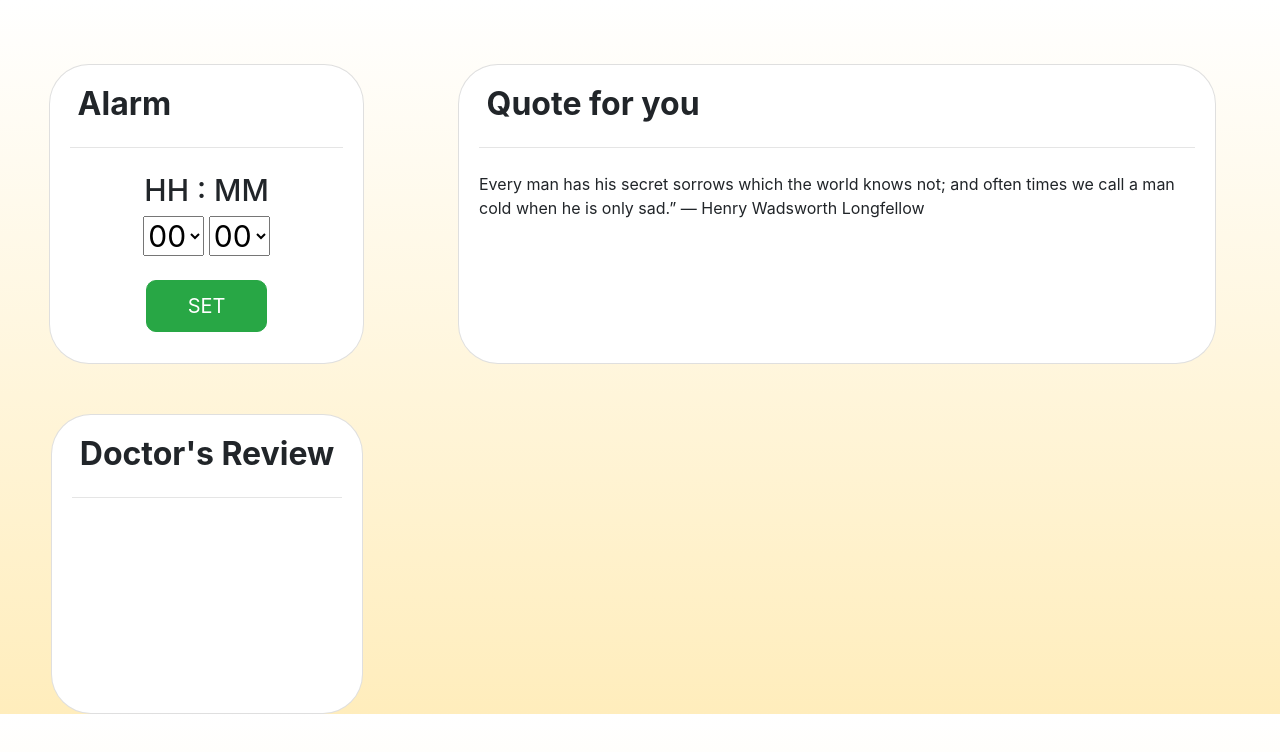
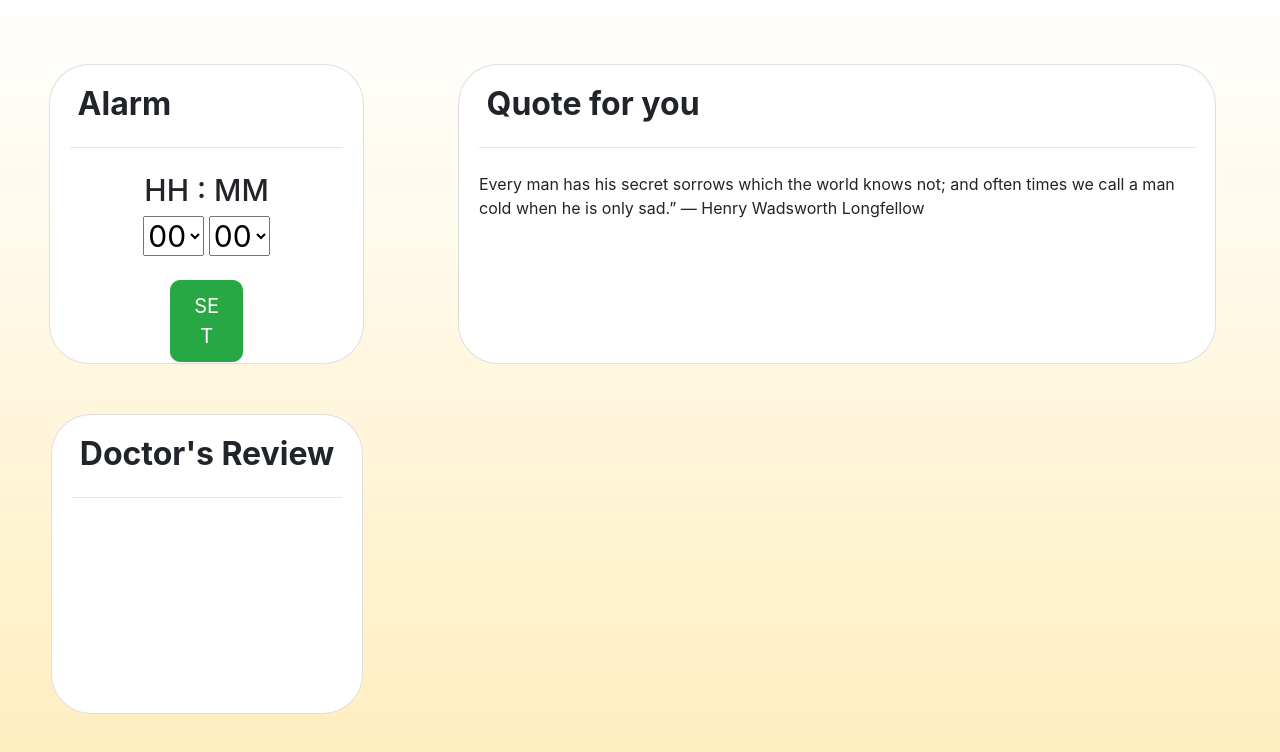
Before and after one commit to chiiida/withu-exceed, a plain HTML site: page patient.html in a window 1280 px wide. Drawn offline with nearby package versions, Linux system fonts and the light colour scheme; no server answers.

Commit message:
hfeioprwytuiowugirueiowgheriop;

```diff
--- a/custom.css
+++ b/custom.css
@@ -8,5 +8,9 @@
     padding: 10px 20px;
     font-size: 20px;
     border-radius: 10px;
-    width:50%;
+    width:30%;
 }
+
+.full-height {
+    height: 100vh;
+}
```
Also changed, not shown: patient.html (+1 -4 lines).
